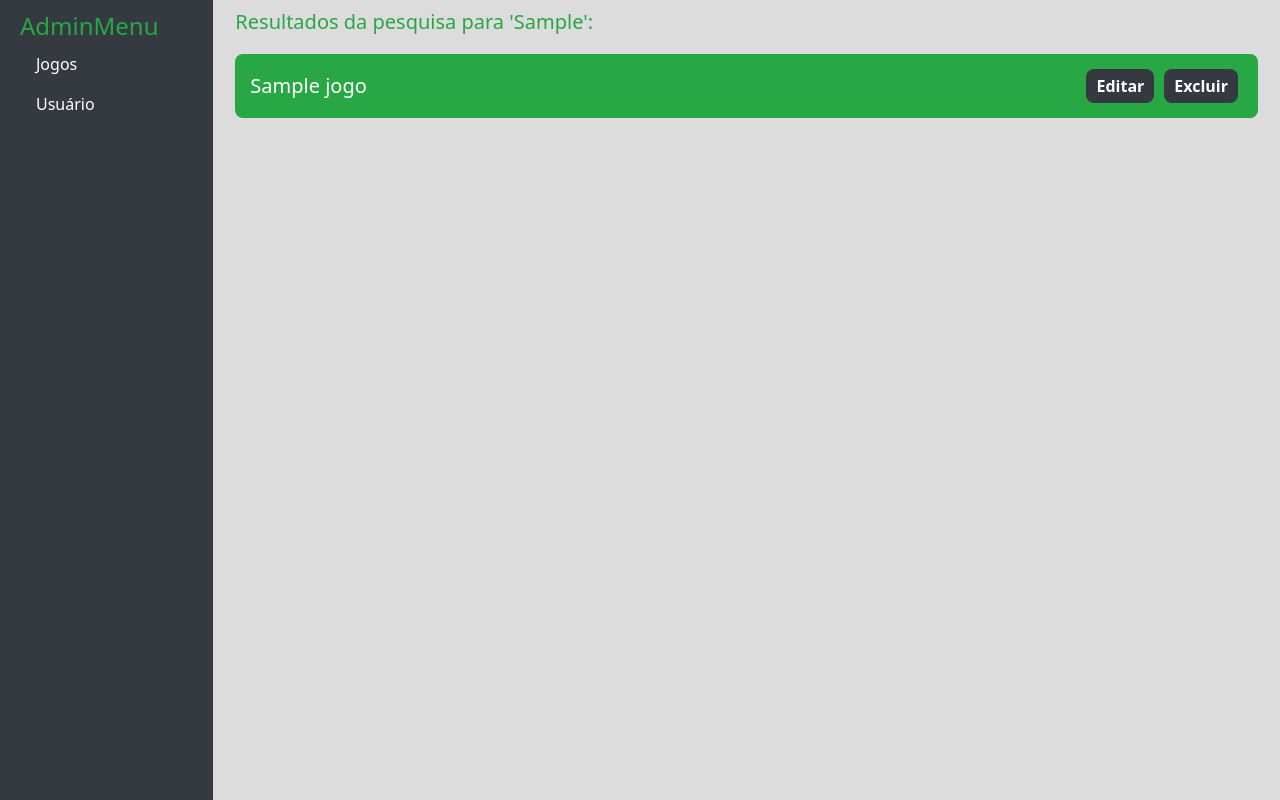
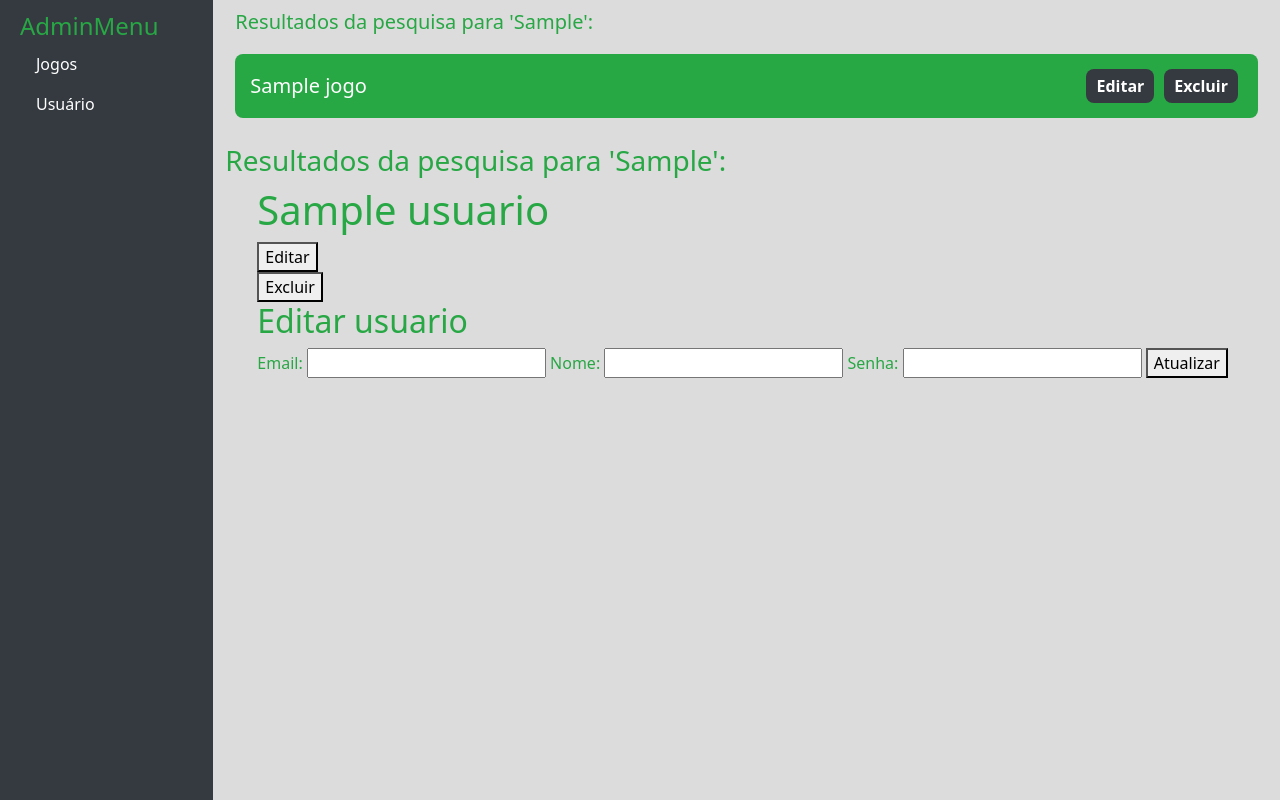
Before and after one commit to ViniHubb/CatalogoJogos, a Flask app: template templates/admin.html in a window 1280 px wide. Run offline with Flask 3, Linux system fonts and the light colour scheme; the template is opened without the code that fills it: most values are stand-ins (such as "Sample title", 1, 10 or a date in 2020); some libraries are stand-ins or nearby versions.

Commit message:
atualiazação PG Admin

```diff
--- a/main.py
+++ b/main.py
@@ -8,7 +8,7 @@ conexao = mysql.connector.connect(
 
     host = 'localhost',
     user='root',
-    password='1234',
+    password='143786',
     database='catalogo',
 )
 
@@ -219,6 +219,35 @@ def Admin():
 
             return render_template('admin.html', mensagem_sucesso=mensagem_sucesso)
 
+        elif 'termo_pesquisa_usuarios' in request.form:
+            termo_pesquisa_usuarios = request.form['termo_pesquisa_usuarios']
+            query_usuarios = "SELECT * FROM usuarios WHERE nome LIKE %s"
+            cursor.execute(query_usuarios, ('%' + termo_pesquisa_usuarios + '%',))
+            resultados_usuarios = cursor.fetchall()
+            return render_template('admin.html', usuarios=resultados_usuarios, termo_pesquisa_usuarios=termo_pesquisa_usuarios)
+
+        elif 'excluirUser' in request.form:
+            user_id = request.form['excluirUser']
+            query0="DELETE FROM analises WHERE email_usuario = %s"
+            query = "DELETE FROM usuarios WHERE email=%s"
+            cursor.execute(query0, (user_id,))
+            cursor.execute(query, (user_id,))
+            mensagem_sucesso = "usuario excluido com sucesso"
+            conexao.commit()
+
+            return render_template('admin.html', mensagem_sucesso=mensagem_sucesso)
+
+        elif 'usuario_id' in request.form:
+            email = request.form['email']
+            nome = request.form['nomeUser']
+            senha = request.form['senha']
+
+            query = "UPDATE usuarios SET email=%s, nome=%s, senha=%s  WHERE email=%s"
+            cursor.execute(query, (email, nome, senha, email))
+            mensagem_sucesso = "Jogo atualizado com sucesso!"
+            conexao.commit()
+
+            return render_template('admin.html', mensagem_sucesso=mensagem_sucesso)
 
     # Se a requisição for GET, exibe a página principal sem resultados de pesquisa
     return render_template('admin.html', jogos=None, termo_pesquisa=None)
--- a/static/js/admin.js
+++ b/static/js/admin.js
@@ -125,6 +125,13 @@ function toggleSubMenu(submenuId) {
     }
   }
 
+
+    // Se o submenu "Pesquisa Usuario" for clicado, exibe o formulário de registro
+    if (submenuId === 'submenu-usuario') {
+      document.getElementById('pesquisaFormUser').style.display = 'block';
+    } else {
+      document.getElementById('pesquisaFormUser').style.display = 'none';
+    }
   // Armazene o estado do submenu no armazenamento local
   localStorage.setItem('submenuId', isExpanded ? '' : submenuId);
 }
@@ -148,3 +155,15 @@ document.addEventListener('DOMContentLoaded', function () {
     document.getElementById('formularioEdicao').style.display = 'none';
   });
 });
+
+
+
+
+function preencherFormularioEdicaoUsuario(email, nome, senha) {
+  document.getElementById('email_edicao').value = email;
+  document.getElementById('nome_edicao').value = nome;
+  document.getElementById('senha_edicao').value = senha;
+
+  // Exibir o formulário de edição
+ document.getElementById('formularioEdicaoUsuario').style.display = 'block';
+}
--- a/templates/admin.html
+++ b/templates/admin.html
@@ -105,7 +105,7 @@
                 <button onclick="preencherFormularioEdicao( '{{ jogo[1] }}', '{{ jogo[2] }}', '{{ jogo[3] }}', '{{ jogo[4] }}', '{{ jogo[5] }}', '{{ jogo[6] }}', '{{ jogo[7] }}', '{{ jogo[8] }}')">Editar</button>
                 <form method="post" action="/admin">
                   <input type="hidden" name="excluir" value="{{ jogo[0] }}">
-                  <button type"submit">Excluir</button>
+                  <button type="submit">Excluir</button>
                 </form>
               </div>
             </div>
@@ -146,6 +146,70 @@
           {% endif %}
         </div>
 
+
+
+
+        <div id="pesquisaFormUser" style="display: none;">
+          <form class="pesquisa" method="post" action="/admin">
+            <label for="termo_pesquisa_usuarios">Pesquisar usuario por nome:</label>
+            <input type="text" name="termo_pesquisa_usuarios" id="termo_pesquisa_usuarios" required>
+            <button type="submit" id="pesquisarUserBtn">Pesquisar</button>
+          </form>
+        </div>
+
+        <!-- Adicione um ID ao elemento resultadosPesquisa -->
+        <div id="resultadosPesquisaUsuario">
+          {% if usuarios %}
+          <h3>Resultados da pesquisa para '{{ termo_pesquisa_usuarios }}':</h3>
+          <ul>
+            {% for usuarios in usuarios %}
+            <div class="cadaResultadoUsuario">
+              <h1>{{ usuarios[2] }}</h1>
+              <div class="editarExcluirUsuario">
+                <button onclick="preencherFormularioEdicaoUsuario( '{{ usuarios[0] }}', '{{ usuarios[2] }}', '{{ usuarios[1] }}')">Editar</button>
+                <form method="post" action="/admin">
+                  <input type="hidden" name="excluirUser" value="{{ usuarios[0] }}">
+                  <button type="submit">Excluir</button>
+                </form>
+              </div>
+            </div>
+            <div id="formularioEdicaoUsuario">
+              <h2>Editar usuario</h2>
+              <form for="usuario_id" method="post" action="/admin">
+                <input type="hidden" name="usuario_id" id="jogo_id" value="{{ usuarios[0] }}">
+
+                <label for="email_edicao">Email:</label>
+                <input type="text" name="email" id="email_edicao" required>
+
+                <label for="nome_edicao">Nome:</label>
+                <input type="text" name="nomeUser" id="nome_edicao" required>
+
+                <label for="senha_edicao">Senha:</label>
+                <input name="senha" id="senha_edicao" rows="2" required></input>
+
+                <button type="submit" id="atualizarUserBtn" >Atualizar</button>
+              </form>
+            </div>
+            {% endfor %}
+          </ul>
+          {% endif %}
+        </div>
+
+
+
+
+
+
+
+
+
+
+
+
+
+
+
+
       </div>
     </div>
   </div>
```
